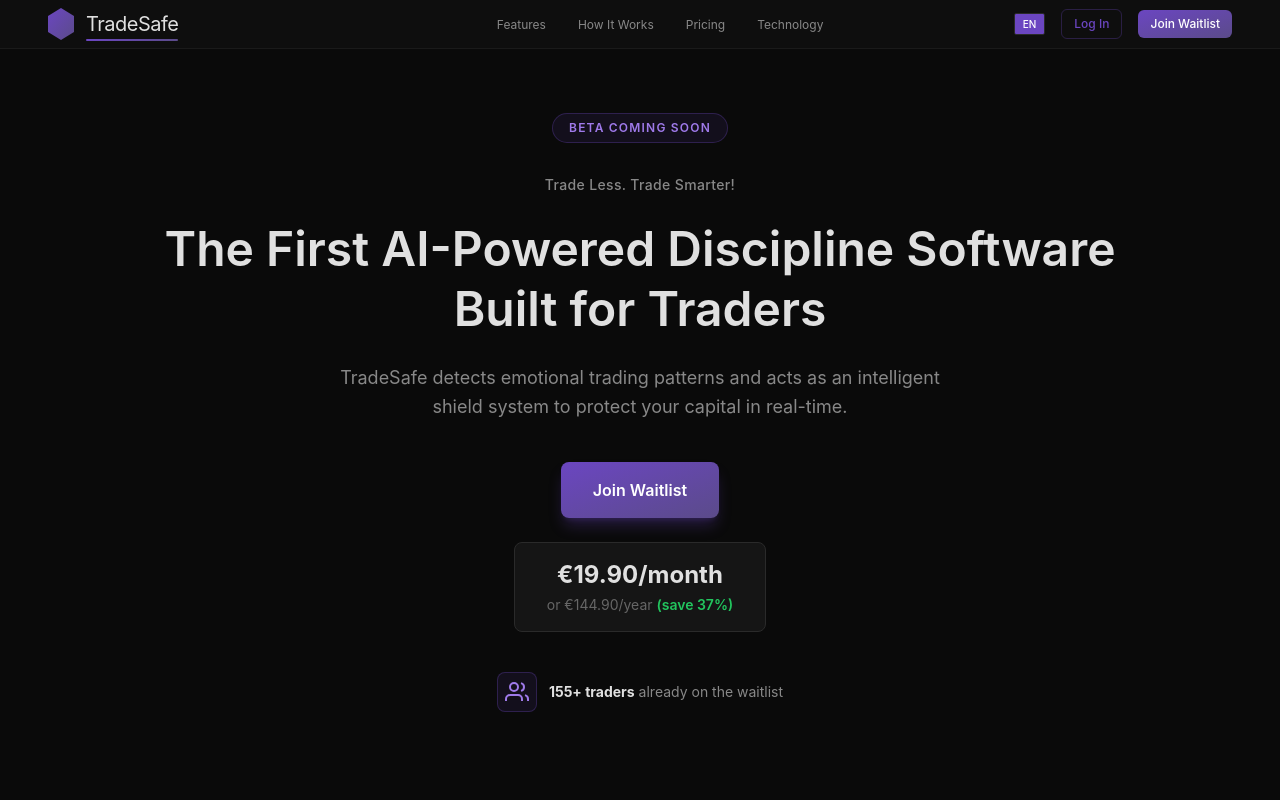
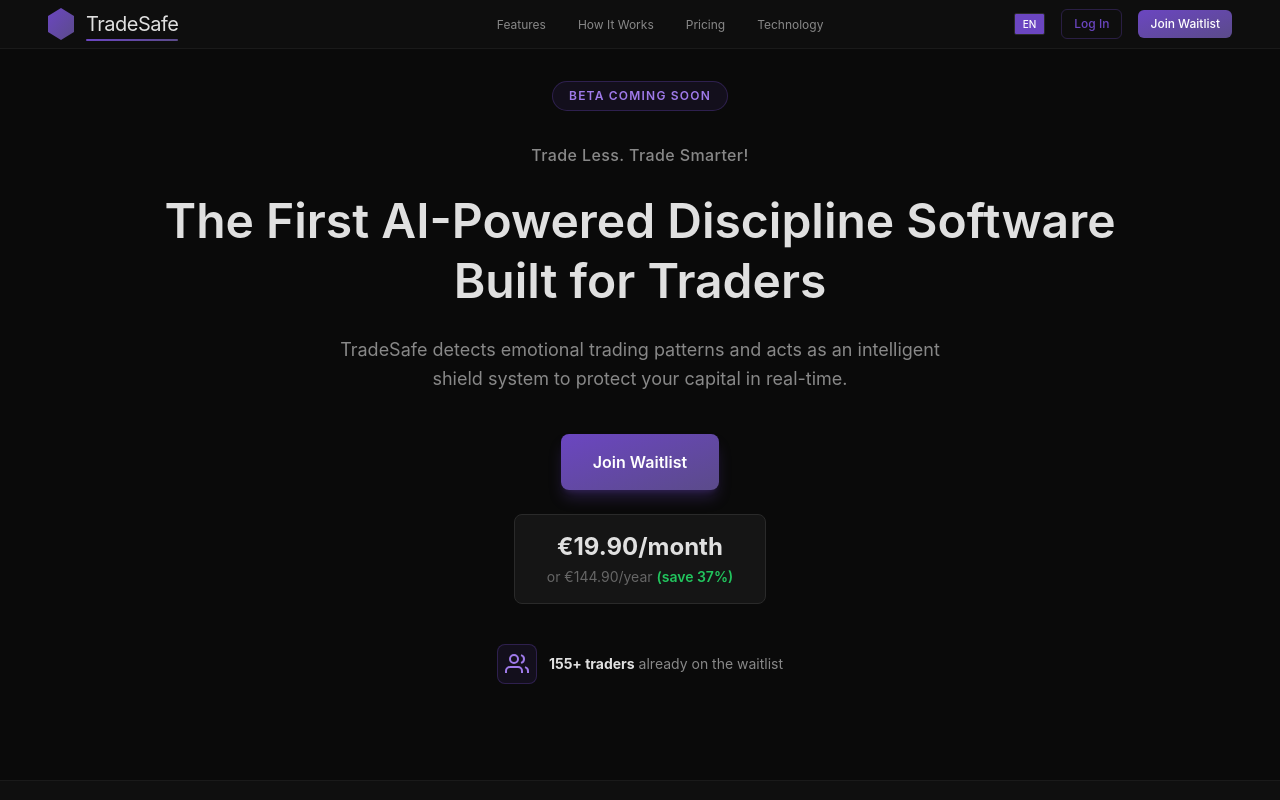
Before and after one commit to Trade-Safe/tradesafe-landing, a Next.js app: page / in a window 1280 px wide. Shown: the top 800 px of the page. Built offline with nearby package versions, Linux system fonts and the light colour scheme.

Commit message:
Layout adjustements - Hero.tsx

```diff
--- a/components/Hero.tsx
+++ b/components/Hero.tsx
@@ -10,14 +10,14 @@
 
 export default function Hero({ badge, quote, title, subtitle, priceMonth, priceYear, discount }: HeroProps) {
   return (
-    <section className="max-w-[1200px] mx-auto px-8 pt-16 pb-24 text-center">
+    <section className="max-w-[1200px] mx-auto px-8 pt-8 pb-24 text-center">
       {/* Badge */}
       <div className="inline-block bg-primary/10 border border-primary/30 text-primary-light px-4 py-1.5 rounded-full text-xs font-semibold uppercase tracking-widest mb-8">
         {badge}
       </div>
 
       {/* Quote tagline */}
-      <p className="text-[#888] text-sm font-medium mb-6 tracking-wide">
+      <p className="text-[#888] text-base font-medium mb-6 tracking-wide">
         {quote}
       </p>
 
```
